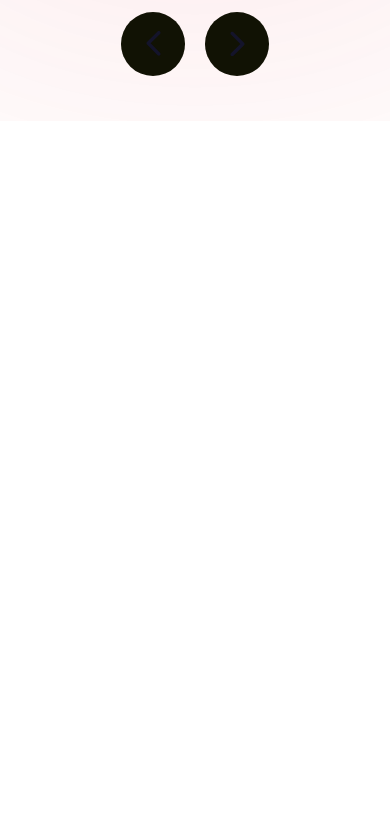
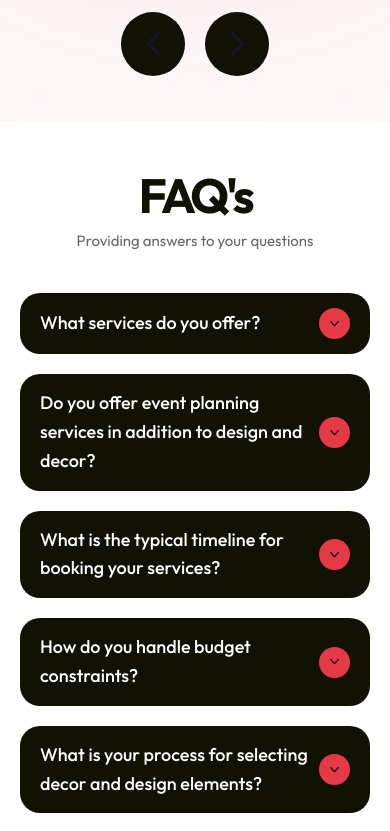
Before and after one commit to tedobanks/classic-differences-website, a Vue app: page / in a window 390 px wide. Shown: the part 7060-7891 px from the top of the page. Before the commit the page ends 7181 px from the top, so only its background shows below. Built offline with nearby package versions, Linux system fonts and the light colour scheme.

Commit message:
optimization: faq screen for mobile

```diff
--- a/src/components/home/FAQ.vue
+++ b/src/components/home/FAQ.vue
@@ -139,4 +139,14 @@ const toggleDropDown = (index) => {
 .answer {
     padding-top: 1.25rem;
 }
+
+@media only screen and (max-width: 768px) {
+    .container {
+        padding-inline: 1.25rem;
+    }
+
+    .faq-container {
+        width: 100%;
+    }
+}
 </style>
--- a/src/views/HomeView.vue
+++ b/src/views/HomeView.vue
@@ -13,7 +13,6 @@ import Footer from "@/components/Footer.vue";
         <Services />
         <WhyChooseUs />
         <Testimonials />
-        <!--
-        <FAQ /> -->
+        <FAQ />
     </div>
 </template>
```
